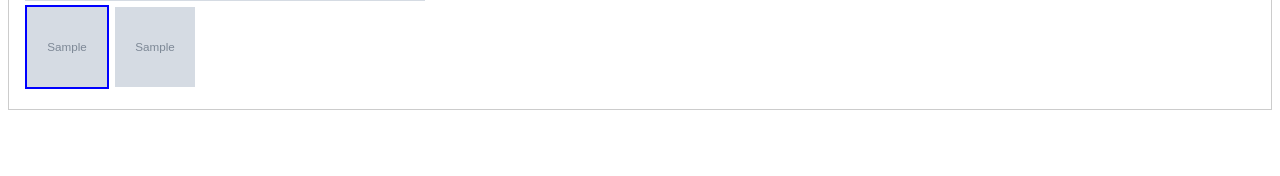
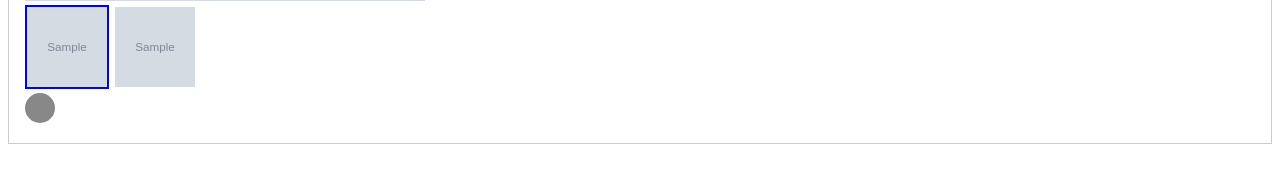
Before and after one commit to Polymathh/TotoPal, a Django app: page / in a window 1280 px wide. Shown: the part 631-807 px from the top of the page. Before the commit the page ends 741 px from the top, so only its background shows below. Run offline with Django 5.2, Linux system fonts and the light colour scheme; tables that the repository leaves empty hold one stand-in row (values such as "Sample post"); grey boxes marked "Sample" are stand-in pictures.

Commit message:
initial commit

```diff
--- a/totopal/totoStore/models.py
+++ b/totopal/totoStore/models.py
@@ -1,6 +1,5 @@
 from django.db import models
 
-# Create your models here.
 class Product(models.Model):
     name = models.CharField(max_length=255)
     description = models.TextField()
@@ -20,6 +19,7 @@ class ProductMedia(models.Model):
     media_type = models.CharField(max_length=10, choices=MEDIA_TYPES, default='image')
     image = models.ImageField(upload_to='products/images', blank=True, null=True)
     video = models.FileField(upload_to='products/videos', blank=True, null=True)
+    color = models.CharField(max_length=30, blank=True, null=True, help_text="e.g. red, blue, black")
 
     def __str__(self):
-        return f'{self.product.name} Media ({self.media_type})'
+        return f'{self.product.name} Media ({self.media_type}, {self.color})'
--- a/totopal/totoStore/templates/store/home.html
+++ b/totopal/totoStore/templates/store/home.html
@@ -26,6 +26,14 @@
             border: 1px solid #ccc;
             padding: 1rem;
             margin-bottom: 2rem;
+        }
+        .color-swatch {
+            width: 30px;
+            height: 30px;
+            border-radius: 50%;
+            cursor: pointer;
+            display: inline-block;
+            margin-right: 5px;
         }
     </style>
 </head>
@@ -59,6 +67,18 @@
             {% endif %}
         {% endfor %}
     </div>
+
+    <!-- Color Swatches -->
+    <div class="color-swatches" id="colorSwatches-{{ product.id }}">
+        {% for color in product.used_colors %}
+            <div class="color-swatch"
+                 data-color="{{ color }}"
+                 data-product="{{ product.id }}"
+                 style="background-color: {{ color }};"
+                 title="{{ color }}">
+            </div>
+        {% endfor %}
+    </div>
 </div>
 {% endfor %}
 
--- a/totopal/totoStore/views.py
+++ b/totopal/totoStore/views.py
@@ -3,5 +3,14 @@ from .models import Product
 
 # Create your views here.
 def home(request):
-    products = Product.objects.all()
+    products = Product.objects.prefetch_related('media').all()
+
+    # Pre-process each product's media for unique colors
+    for product in products:
+        used_colors = []
+        for media in product.media.all():
+            if media.color and media.color not in used_colors:
+                used_colors.append(media.color)
+        product.used_colors = used_colors
+
     return render(request, 'store/home.html', {'products': products})
```
Also changed, not shown: totopal/media/products/images/q.jpg (added), totopal/media/products/main_images/now.jpeg (added), totopal/totoStore/migrations/0003_productmedia_color.py (added).
